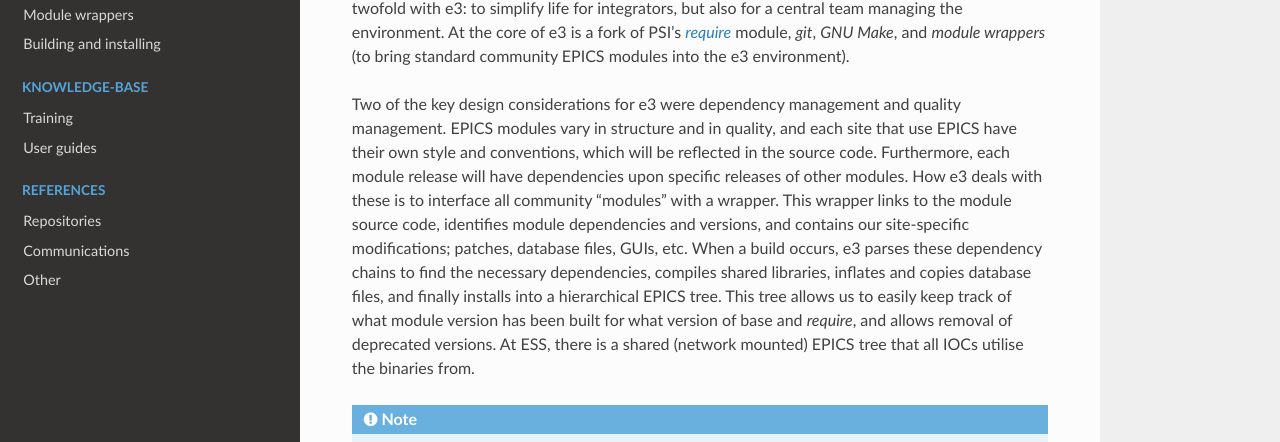
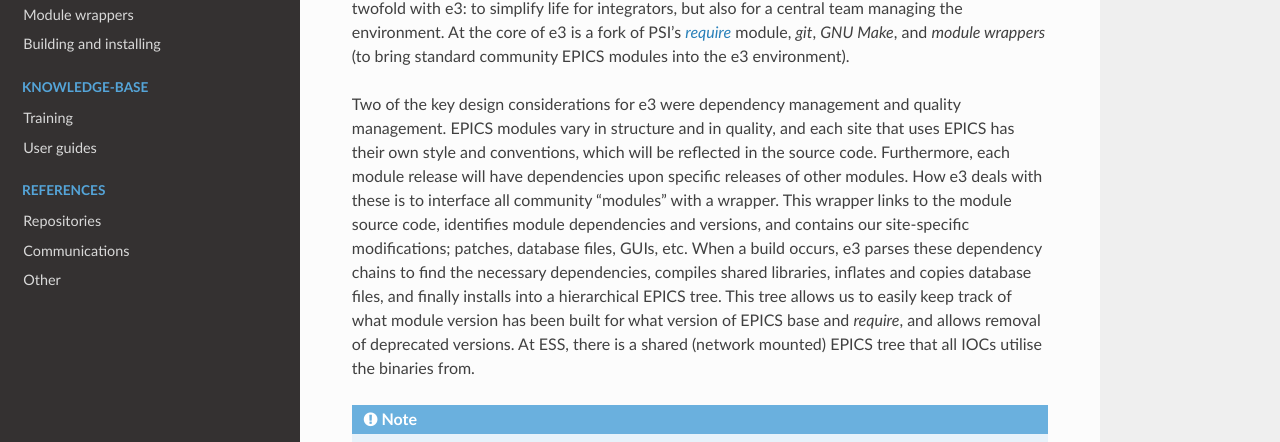
Before and after one commit to ttkorhonen/e3pages, a Sphinx documentation site: the page built from docs/design/1_intro.md, in a window 1280 px wide and 1400 px high. Shown: the part 331-773 px from the top of the window. Built offline with Sphinx 7.4.7 and the Read the Docs theme 2.0.0, drawn with Linux system fonts in a browser that asks for light colours; some of the changed text lies outside the part shown.

Commit message:
Minor changes to expression

```diff
--- a/docs/design/1_intro.md
+++ b/docs/design/1_intro.md
@@ -4,7 +4,7 @@
 
 In short, e3 is a packaged EPICS environment---but e3 also offers much more. Part of e3 is also a common front-end for users and developers at ESS, a collection of utilities to set up and maintain the environment, and a framework to facilitate dependency management. The intention was twofold with e3: to simplify life for integrators, but also for a central team managing the environment. At the core of e3 is a fork of PSI's [*require*](https://github.com/paulscherrerinstitute/require) module, *git*, *GNU Make*, and *module wrappers* (to bring standard community EPICS modules into the e3 environment).
 
-Two of the key design considerations for e3 were dependency management and quality management. EPICS modules vary in structure and in quality, and each site that use EPICS have their own style and conventions, which will be reflected in the source code. Furthermore, each module release will have dependencies upon specific releases of other modules. How e3 deals with these is to interface all community "modules" with a wrapper. This wrapper links to the module source code, identifies module dependencies and versions, and contains our site-specific modifications; patches, database files, GUIs, etc. When a build occurs, e3 parses these dependency chains to find the necessary dependencies, compiles shared libraries, inflates and copies database files, and finally installs into a hierarchical EPICS tree. This tree allows us to easily keep track of what module version has been built for what version of base and *require*, and allows removal of deprecated versions. At ESS, there is a shared (network mounted) EPICS tree that all IOCs utilise the binaries from.
+Two of the key design considerations for e3 were dependency management and quality management. EPICS modules vary in structure and in quality, and each site that uses EPICS has their own style and conventions, which will be reflected in the source code. Furthermore, each module release will have dependencies upon specific releases of other modules. How e3 deals with these is to interface all community "modules" with a wrapper. This wrapper links to the module source code, identifies module dependencies and versions, and contains our site-specific modifications; patches, database files, GUIs, etc. When a build occurs, e3 parses these dependency chains to find the necessary dependencies, compiles shared libraries, inflates and copies database files, and finally installs into a hierarchical EPICS tree. This tree allows us to easily keep track of what module version has been built for what version of EPICS base and *require*, and allows removal of deprecated versions. At ESS, there is a shared (network mounted) EPICS tree that all IOCs utilise the binaries from.
 
 :::{note}
 Although ESS uses a shared build (using, for example, NFS) and dynamically linked binaries, e3 in itself is not bound to this distribution approach.[^conda] Similarly, there's an associated toolsuite (*systemd*, *procServ*, *conserver*, etc.) used to manage IOCs at ESS, but these are decoupled from e3, just as client and service applications (such as *CS-Studio*, *DisplayBuilder*, *ChannelFinder*, and so on) are.
```
Also changed, not shown: other parts of docs/design/1_intro.md (+1 -1 lines).
